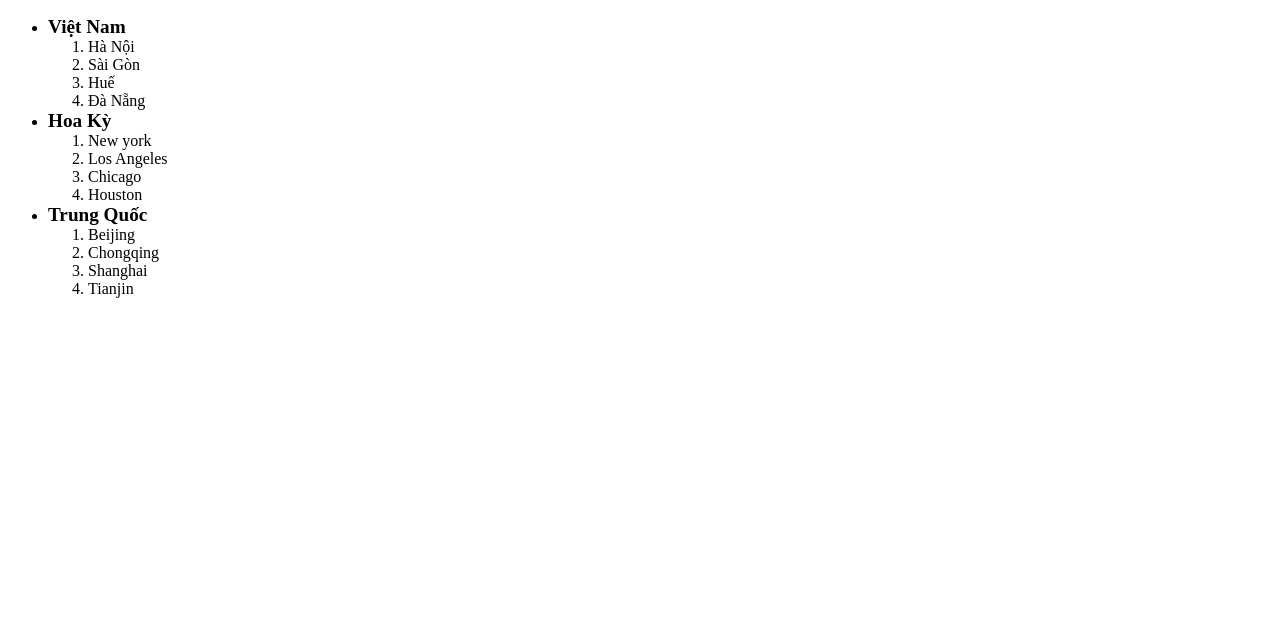
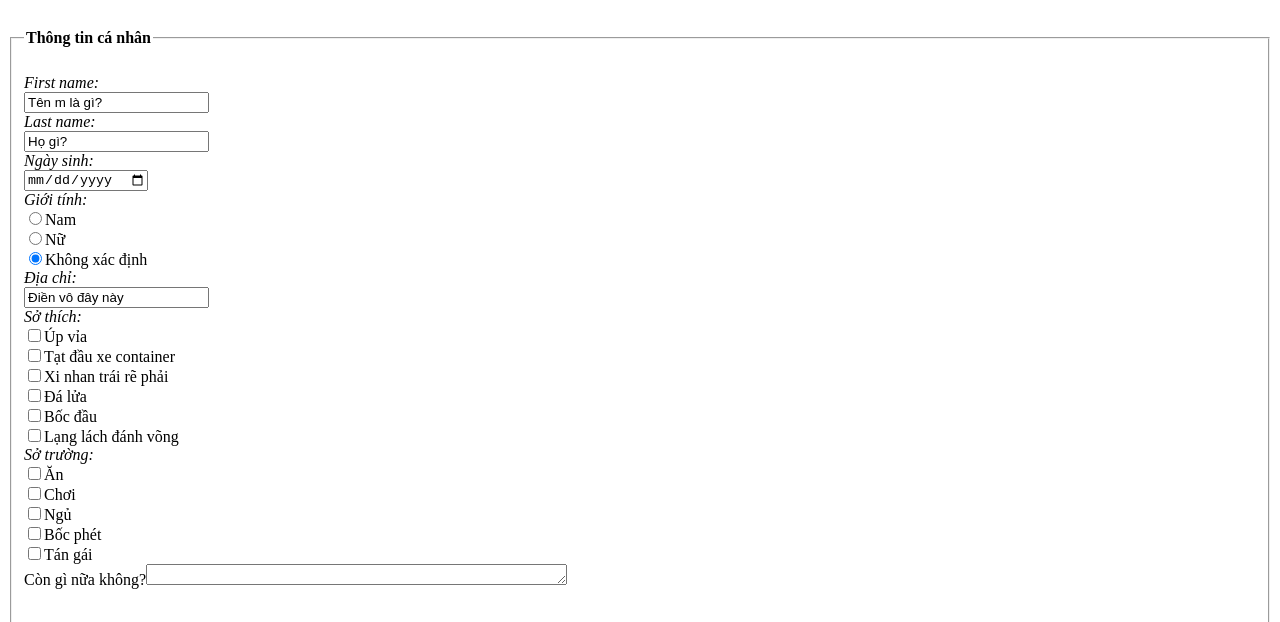
Before and after one commit to boyeuconnd/GitProject, a plain HTML site: page source/news.html in a window 1280 px wide. Shown: the top 622 px of the page. Drawn offline with Linux system fonts and the light colour scheme.

Commit message:
Thuc hanh ve FORM trong html

```diff
--- a/source/news.html
+++ b/source/news.html
@@ -2,31 +2,75 @@
 <html lang="en">
 <head>
     <meta charset="UTF-8">
-    <title>Tạo danh sách</title>
+    <title>Thực hành với HTML</title>
 </head>
 <body>
-    <ul>
-        <li><big><strong>Việt Nam</strong></big></li>
-            <ol>
-                <li>Hà Nội</li>
-                <li>Sài Gòn</li>
-                <li>Huế</li>
-                <li>Đà Nẵng</li>
-            </ol>
-        <li><Big><strong>Hoa Kỳ</strong></Big></li>
-            <ol>
-                <li>New york</li>
-                <li>Los Angeles</li>
-                <li>Chicago</li>
-                <li>Houston</li>
-            </ol>
-        <li><big><strong>Trung Quốc</strong></big></li>
-            <ol>
-                <li>Beijing</li>
-                <li>Chongqing</li>
-                <li>Shanghai</li>
-                <li>Tianjin</li>
-            </ol>
-    </ul>
+<!--    <ul>-->
+<!--        <li><big><strong>Việt Nam</strong></big></li>-->
+<!--            <ol>-->
+<!--                <li>Hà Nội</li>-->
+<!--                <li>Sài Gòn</li>-->
+<!--                <li>Huế</li>-->
+<!--                <li>Đà Nẵng</li>-->
+<!--            </ol>-->
+<!--        <li><Big><strong>Hoa Kỳ</strong></Big></li>-->
+<!--            <ol>-->
+<!--                <li>New york</li>-->
+<!--                <li>Los Angeles</li>-->
+<!--                <li>Chicago</li>-->
+<!--                <li>Houston</li>-->
+<!--            </ol>-->
+<!--        <li><big><strong>Trung Quốc</strong></big></li>-->
+<!--            <ol>-->
+<!--                <li>Beijing</li>-->
+<!--                <li>Chongqing</li>-->
+<!--                <li>Shanghai</li>-->
+<!--                <li>Tianjin</li>-->
+<!--            </ol>-->
+<!--    </ul>-->
+    <form>
+        <fieldset>
+            <legend><h4>Thông tin cá nhân</h4></legend>
+            <i>First name:</i> <br>
+            <input type="text" name="firstname" value="Tên m là gì?"><br>
+            <i>Last name:</i> <br>
+            <input type="text" name="last name" value="Họ gì?"><br>
+            <i>Ngày sinh:</i><br>
+            <input name="date" type="date"><br>
+            <i>Giới tính:</i><br>
+            <label><input name="sex" type="radio" value="Man">Nam<br></label>
+            <label><input name="sex" type="radio" value="Female">Nữ<br></label>
+            <label><input name="sex" type="radio" value="Unknown" checked>Không xác định<br></label>
+<!--            <input type="submit" value="Xác nhận">-->
+            <label for="address">
+            <i>Địa chỉ:</i><br>
+            <input name="address" id="address" value="Điền vô đây này"></label><br>
+            <i>Sở thích:</i><br>
+            <label><input name="hobby" type="checkbox">Úp vỉa</label><br>
+            <label><input name="hobby" type="checkbox">Tạt đầu xe container</label><br>
+            <label><input name="hobby" type="checkbox">Xi nhan trái rẽ phải</label><br>
+            <label><input name="hobby" type="checkbox">Đá lửa</label><br>
+            <label><input name="hobby" type="checkbox">Bốc đầu</label><br>
+            <label><input name="hobby" type="checkbox">Lạng lách đánh võng</label><br>
+            <i>Sở trường:</i><br>
+            <label><input name="forte" type="checkbox">Ăn</label><br>
+            <label><input name="forte" type="checkbox">Chơi</label><br>
+            <label><input name="forte" type="checkbox">Ngủ</label><br>
+            <label><input name="forte" type="checkbox">Bốc phét</label><br>
+            <label><input name="forte" type="checkbox">Tán gái</label><br>
+            <label>Còn gì nữa không?<textarea cols="50" rows="1" value="Nghĩ cho kĩ, khai cho thật!"></textarea></label><br><br><br>
+            <button type="button">
+                <img src="https://s3-ap-southeast-1.amazonaws.com/kipalog.com/hbsqy77ggl_Question-Rage-Face.jpg" width="100px" alt="Memeface"><br>
+                Xác nhận
+            </button>
+
+        </fieldset>
+    </form>
+<!--    <form>-->
+<!--        <label for="username">User Name</label><input name="username" id="username"/><br/>-->
+<!--        <label>Address</label><input name="address"/>-->
+<!--    </form>-->
+
+
 </body>
 </html>
```
